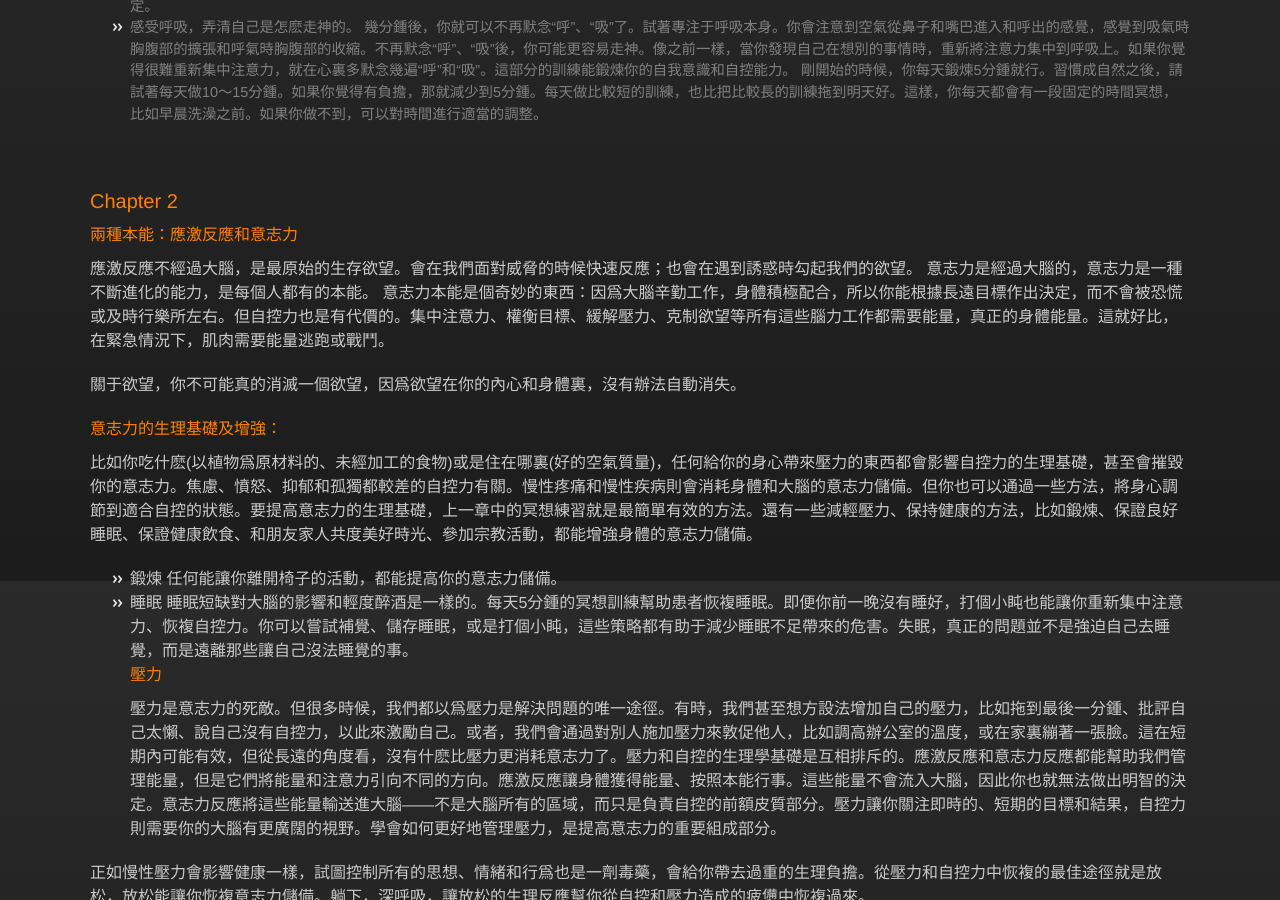
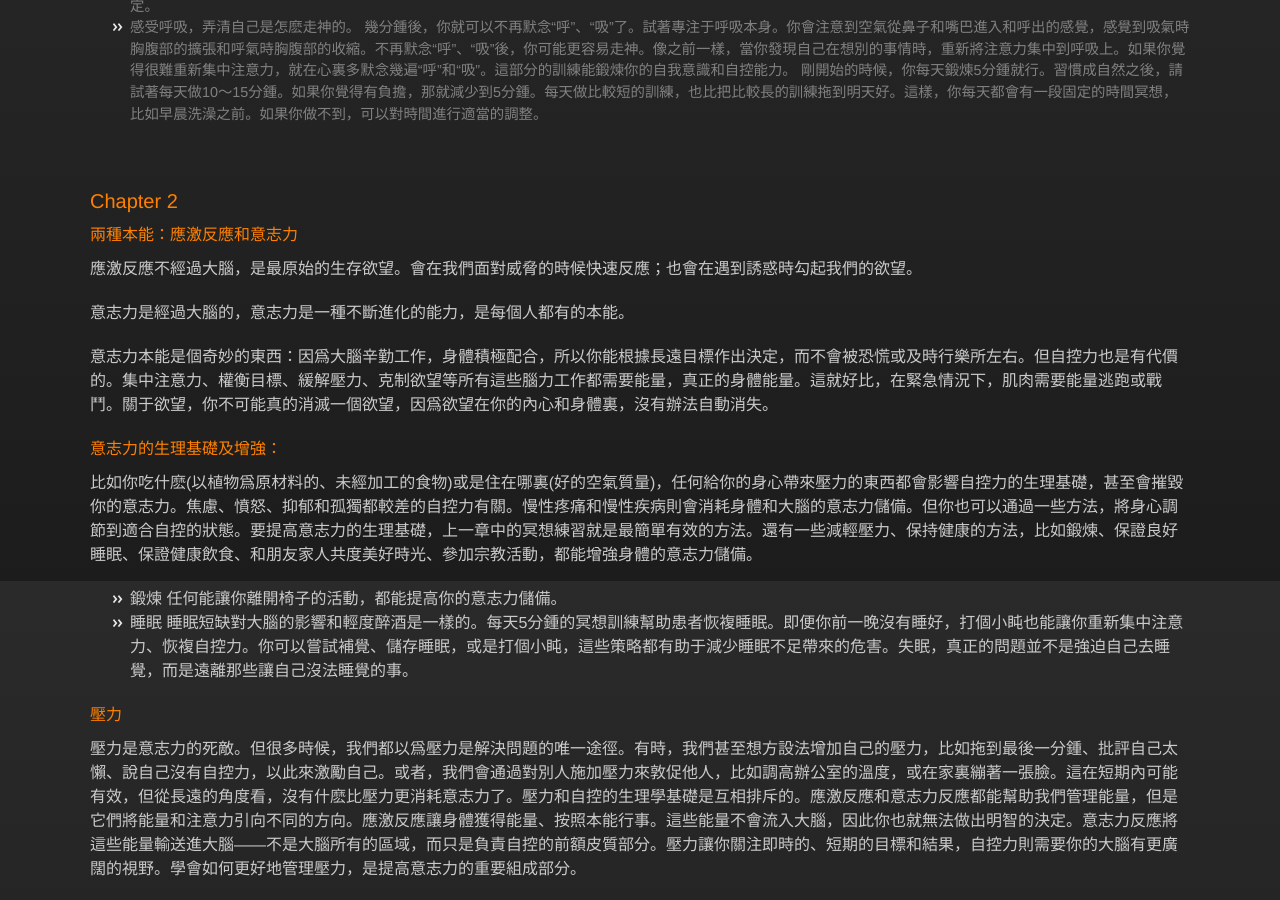
Before and after one commit to kexinerchen/kexinerchen.github.io, a Jekyll site: the page built from _posts/2021-11-21-willpower.md, in a window 1280 px wide and 900 px high, scrolled down 1219 px. Built offline with Jekyll 4.4.1, drawn with Linux system fonts in a browser that asks for light colours; some web fonts are replaced.

```diff
--- a/_posts/2021-11-21-willpower.md
+++ b/_posts/2021-11-21-willpower.md
@@ -50,16 +50,19 @@ author: Kexiner
 #### 兩種本能：應激反應和意志力
 
 應激反應不經過大腦，是最原始的生存欲望。會在我們面對威脅的時候快速反應；也會在遇到誘惑時勾起我們的欲望。
+
 意志力是經過大腦的，意志力是一種不斷進化的能力，是每個人都有的本能。
-意志力本能是個奇妙的東西：因爲大腦辛勤工作，身體積極配合，所以你能根據長遠目標作出決定，而不會被恐慌或及時行樂所左右。但自控力也是有代價的。集中注意力、權衡目標、緩解壓力、克制欲望等所有這些腦力工作都需要能量，真正的身體能量。這就好比，在緊急情況下，肌肉需要能量逃跑或戰鬥。
 
-關于欲望，你不可能真的消滅一個欲望，因爲欲望在你的內心和身體裏，沒有辦法自動消失。
+意志力本能是個奇妙的東西：因爲大腦辛勤工作，身體積極配合，所以你能根據長遠目標作出決定，而不會被恐慌或及時行樂所左右。但自控力也是有代價的。集中注意力、權衡目標、緩解壓力、克制欲望等所有這些腦力工作都需要能量，真正的身體能量。這就好比，在緊急情況下，肌肉需要能量逃跑或戰鬥。關于欲望，你不可能真的消滅一個欲望，因爲欲望在你的內心和身體裏，沒有辦法自動消失。
+
 
 #### 意志力的生理基礎及增強：
 比如你吃什麽(以植物爲原材料的、未經加工的食物)或是住在哪裏(好的空氣質量)，任何給你的身心帶來壓力的東西都會影響自控力的生理基礎，甚至會摧毀你的意志力。焦慮、憤怒、抑郁和孤獨都較差的自控力有關。慢性疼痛和慢性疾病則會消耗身體和大腦的意志力儲備。但你也可以通過一些方法，將身心調節到適合自控的狀態。要提高意志力的生理基礎，上一章中的冥想練習就是最簡單有效的方法。還有一些減輕壓力、保持健康的方法，比如鍛煉、保證良好睡眠、保證健康飲食、和朋友家人共度美好時光、參加宗教活動，都能增強身體的意志力儲備。
 
 - 鍛煉 任何能讓你離開椅子的活動，都能提高你的意志力儲備。
 - 睡眠 睡眠短缺對大腦的影響和輕度醉酒是一樣的。每天5分鍾的冥想訓練幫助患者恢複睡眠。即便你前一晚沒有睡好，打個小盹也能讓你重新集中注意力、恢複自控力。你可以嘗試補覺、儲存睡眠，或是打個小盹，這些策略都有助于減少睡眠不足帶來的危害。失眠，真正的問題並不是強迫自己去睡覺，而是遠離那些讓自己沒法睡覺的事。
+
+
 #### 壓力
 壓力是意志力的死敵。但很多時候，我們都以爲壓力是解決問題的唯一途徑。有時，我們甚至想方設法增加自己的壓力，比如拖到最後一分鍾、批評自己太懶、說自己沒有自控力，以此來激勵自己。或者，我們會通過對別人施加壓力來敦促他人，比如調高辦公室的溫度，或在家裏繃著一張臉。這在短期內可能有效，但從長遠的角度看，沒有什麽比壓力更消耗意志力了。壓力和自控的生理學基礎是互相排斥的。應激反應和意志力反應都能幫助我們管理能量，但是它們將能量和注意力引向不同的方向。應激反應讓身體獲得能量、按照本能行事。這些能量不會流入大腦，因此你也就無法做出明智的決定。意志力反應將這些能量輸送進大腦——不是大腦所有的區域，而只是負責自控的前額皮質部分。壓力讓你關注即時的、短期的目標和結果，自控力則需要你的大腦有更廣闊的視野。學會如何更好地管理壓力，是提高意志力的重要組成部分。
 
```
